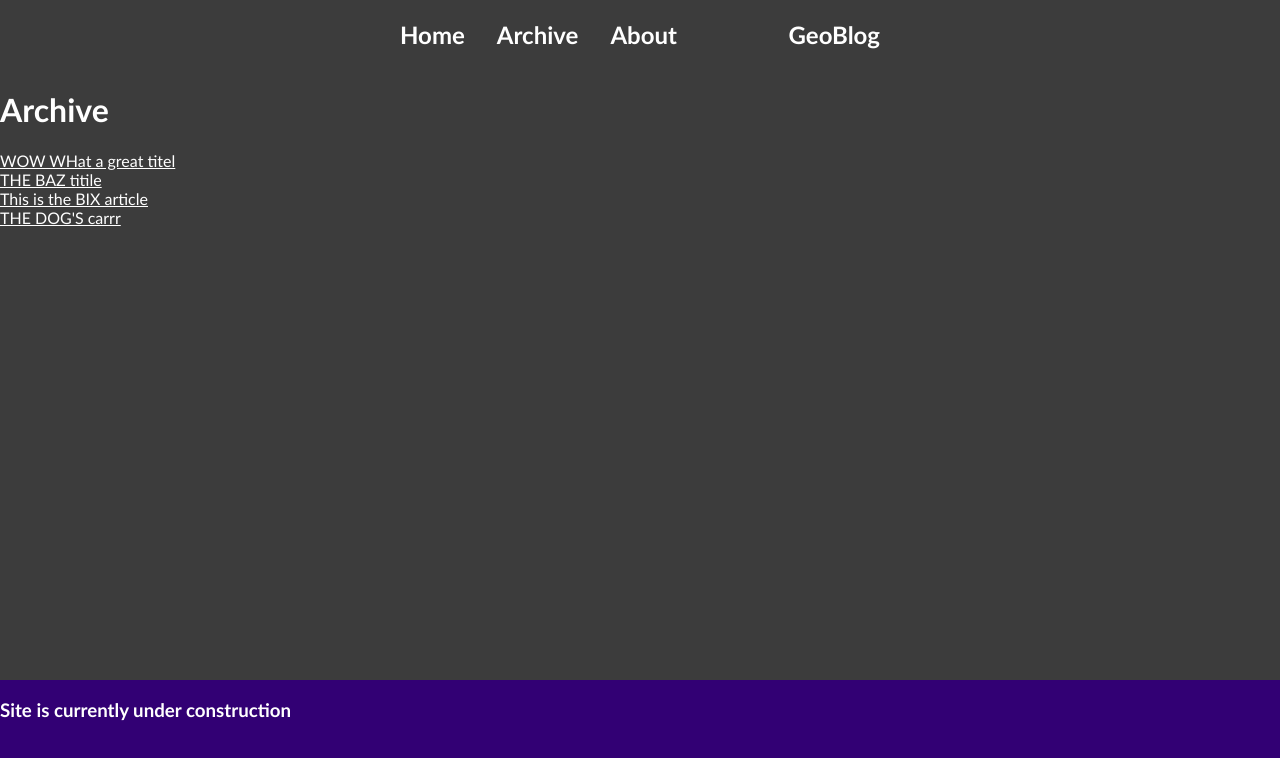
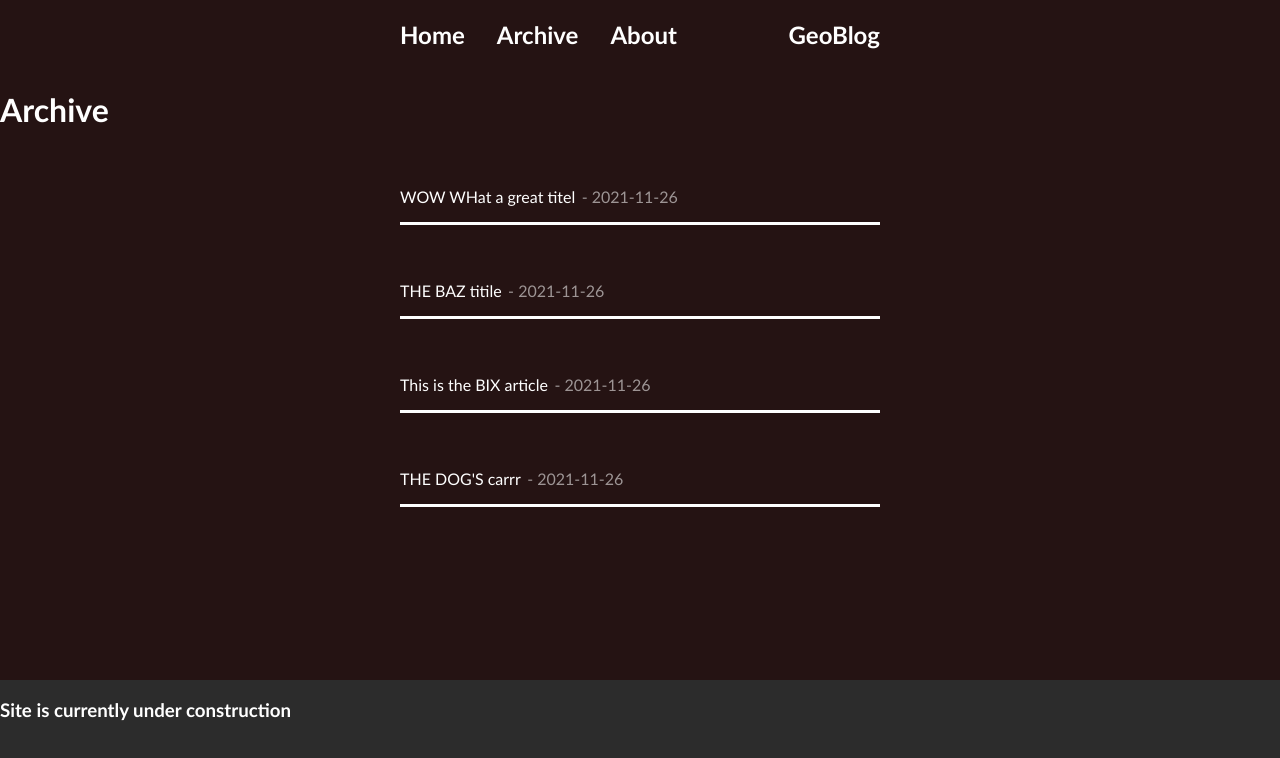
Before and after one commit to geoman3/geo-blog, a React (Create React App) app: page /archive in a window 1280 px wide. Shown: the top 758 px of the page. Built offline with nearby package versions, Linux system fonts and the light colour scheme.

Commit message:
added css vars and prettied up archive

```diff
--- a/public/articles/articleMetaData.json
+++ b/public/articles/articleMetaData.json
@@ -2,28 +2,28 @@
         {
             "filename": "articleFoo.md",
             "author": "George",
-            "timestamp": 129836,
+            "timestamp": 1637929846188,
             "title": "WOW WHat a great titel",
             "preamble": "How can you start writing an article about anything when you do not have enough information about it? But fret not, this guide is here to help you understand what an article is and basically what it does.An article is a piece of writing usually intended for publication in a newspaper, magazine, or journal."
         },
         {
             "filename": "baz.md",
             "author": "George",
-            "timestamp": 9234723,
+            "timestamp": 1637929846288,
             "title": "THE BAZ titile",
             "preamble": "How can you start writing an article about anything when you do not have enough information about it? But fret not, this guide is here to help you understand what an article is and basically what it does.An article is a piece of writing usually intended for publication in a newspaper, magazine, or journal."
         },
         {
             "filename": "biz.md",
             "author": "George",
-            "timestamp": 123,
+            "timestamp": 1637929846388,
             "title": "This is the BIX article",
             "preamble":"How can you start writing an article about anything when you do not have enough information about it? But fret not, this guide is here to help you understand what an article is and basically what it does.An article is a piece of writing usually intended for publication in a newspaper, magazine, or journal."
         },
         {
             "filename": "bar.md",
             "author": "Izzy",
-            "timestamp": 4235234,
+            "timestamp": 1637929846488,
             "title": "THE DOG'S carrr",
             "preamble":"How can you start writing an article about anything when you do not have enough information about it? But fret not, this guide is here to help you understand what an article is and basically what it does.An article is a piece of writing usually intended for publication in a newspaper, magazine, or journal."
         }
--- /dev/null
+++ b/src/components/archive.css
@@ -0,0 +1,33 @@
+
+.archiveList {
+    display: flex;
+    flex-direction: column;
+    align-items: center;
+}
+
+.archiveItem {
+    /* border-bottom: 0.2rem solid var(--light-text1); */
+    padding: 20px 0;
+}
+
+.archiveItem a {
+    display: flex;
+    flex-direction: row;
+    color: var(--light-text1);
+    text-decoration: none;
+}
+
+.archiveItem a:hover {
+    color: var(--light-accent1);
+}
+
+.archiveItem a p:nth-child(2) {
+    padding: 0 0.4rem;
+    opacity: 55%;
+}
+
+.archiveItem div {
+    background-color: var(--light-text1);
+    height: 0.2rem;
+    width: 30rem
+}
--- a/src/components/archive.tsx
+++ b/src/components/archive.tsx
@@ -1,5 +1,7 @@
 import { useEffect, useState } from "react"
 import { Link } from "react-router-dom"
+
+import "./archive.css"
 
 // This is a quick and dirty way to store all of our articles and associated metadata
 const DATABASE = process.env.PUBLIC_URL + "/articles/articleMetaData.json"
@@ -24,9 +26,18 @@ export default function Archive() {
     return (
         <div className='archive'>
             <h1>Archive</h1>
-            <div style={{display: "flex", flexDirection: "column"}}>
+            <div className="archiveList">
                 {archiveList.map((articleMetadata) => {
-                    return <Link to={"/article/" + articleMetadata.filename} style={{color: "white"}}>{articleMetadata.title}</Link>
+                    let articleDate = new Date(articleMetadata.timestamp)
+                    return (
+                        <div className="archiveItem">
+                            <Link to={"/article/" + articleMetadata.filename}>
+                                <p>{articleMetadata.title}</p>
+                                <p>- {articleDate.toISOString().split("T")[0]}</p>
+                            </Link>
+                            <div></div>
+                        </div>
+                    )
                 })}
             </div>
         </div>
--- a/src/components/footer.css
+++ b/src/components/footer.css
@@ -1,5 +1,5 @@
 .Footer {
-    background-color: rgb(50, 0, 116);
+    background-color: var(--dark-color1);
     width: 100vw;
     height: 15vh;
     bottom: 0px;
--- a/src/components/home.css
+++ b/src/components/home.css
@@ -12,8 +12,8 @@
     width: 15rem;
     min-width: 15rem;
     height: 15rem;
-    background-color: white;
-    color: black;
+    background-color: var(--card-color);
+    color: var(--dark-text1);
     margin: 1rem;
     padding: 1rem;
     border-radius: 10px;
@@ -30,5 +30,5 @@
 .FeaturedItem:hover {
     /* text-decoration: underline; */
     transition-duration: 0.05s;
-    box-shadow: 0 0 0.3rem 0.3 rem rgb(50, 0, 116);
+    box-shadow: 0 0 0.27rem 0.27rem var(--dark-color1);
 }
--- a/src/components/home.tsx
+++ b/src/components/home.tsx
@@ -20,7 +20,7 @@ export default function Home() {
         <div className='Home'>
             <div className="Featured">
                 {
-                    archiveList.slice(0, 4).map((latestArticleMetadata) => {
+                    archiveList.slice(0, 4).map((latestArticleMetadata, idx) => {
                         return (
                             <Link className="FeaturedItem" to={"/article/" + latestArticleMetadata.filename}>
                                 <div>
--- a/src/components/navbar.css
+++ b/src/components/navbar.css
@@ -13,13 +13,13 @@
 
 .SectionLink {
     flex: 0 0 auto;
-    color: white;
+    color: var(--light-text1);
     margin: 0 1rem;
     text-decoration: none;
 }
 
 .SectionLink:hover {
-    color: rgb(202, 169, 245);
+    color: var(--light-accent1);
     transition-duration: 0.2s;
 }
 
--- a/src/foo.css
+++ /dev/null
@@ -1,3 +0,0 @@
-foo {
-    width: 10;
-}
--- a/src/index.css
+++ b/src/index.css
@@ -1,6 +1,21 @@
+:root {
+    --dark-background: rgb(37, 19, 19); /* was rgb(60, 60, 60) */
+
+    --dark-color1: rgb(44, 44, 44); /* was rgb(50, 0, 116) */
+
+    --light-accent1: rgb(202, 169, 245);
+
+    --light-text1: white;
+
+    --dark-text1: black;
+
+    --card-color: white;
+}
+
+
 body {
-    background-color: rgb(60, 60, 60);
-    color: white;
+    background-color: var(--dark-background);
+    color: var(--light-text1);
     padding: 0;
     margin: 0;
     border: 0;
```
